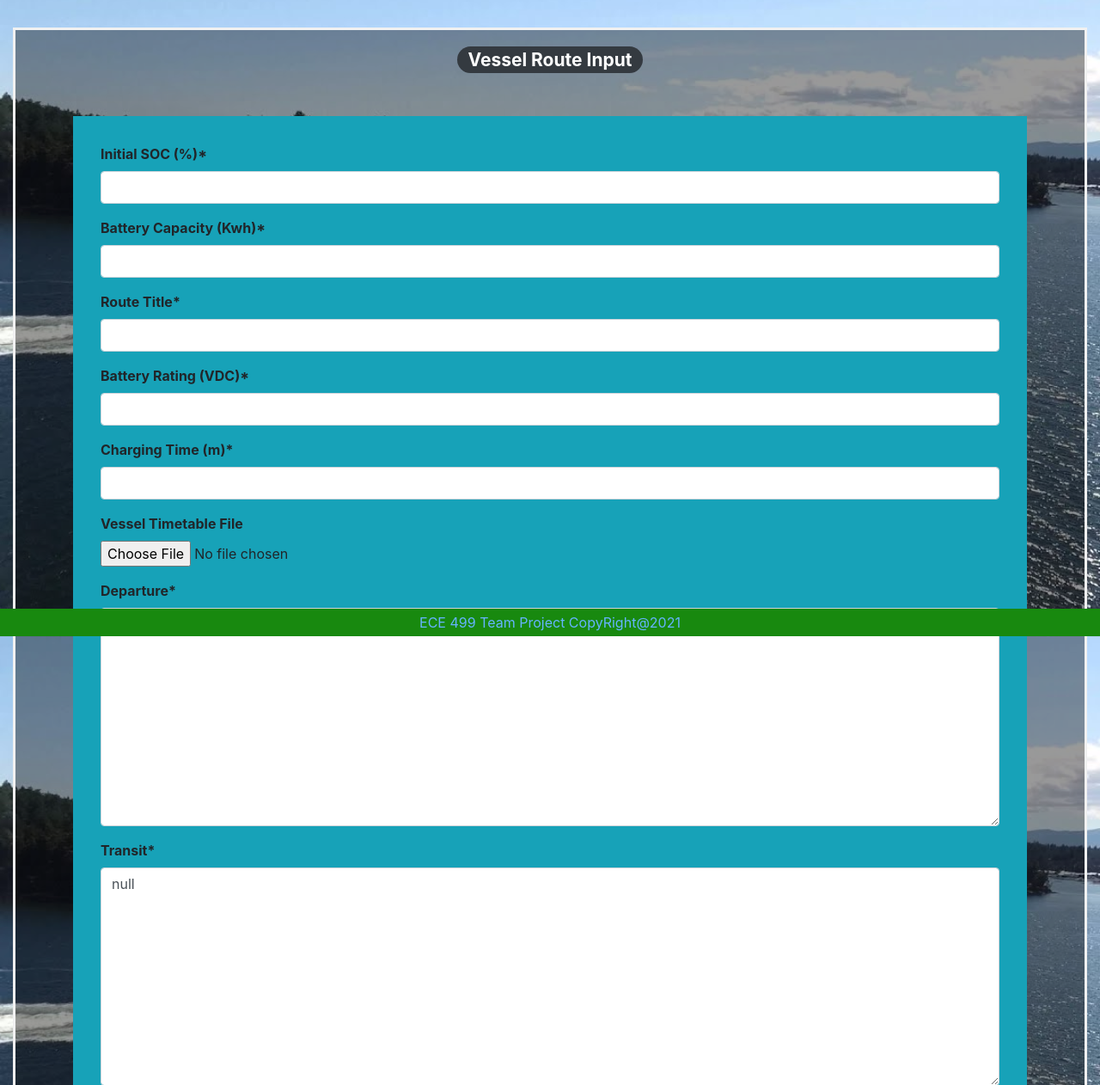
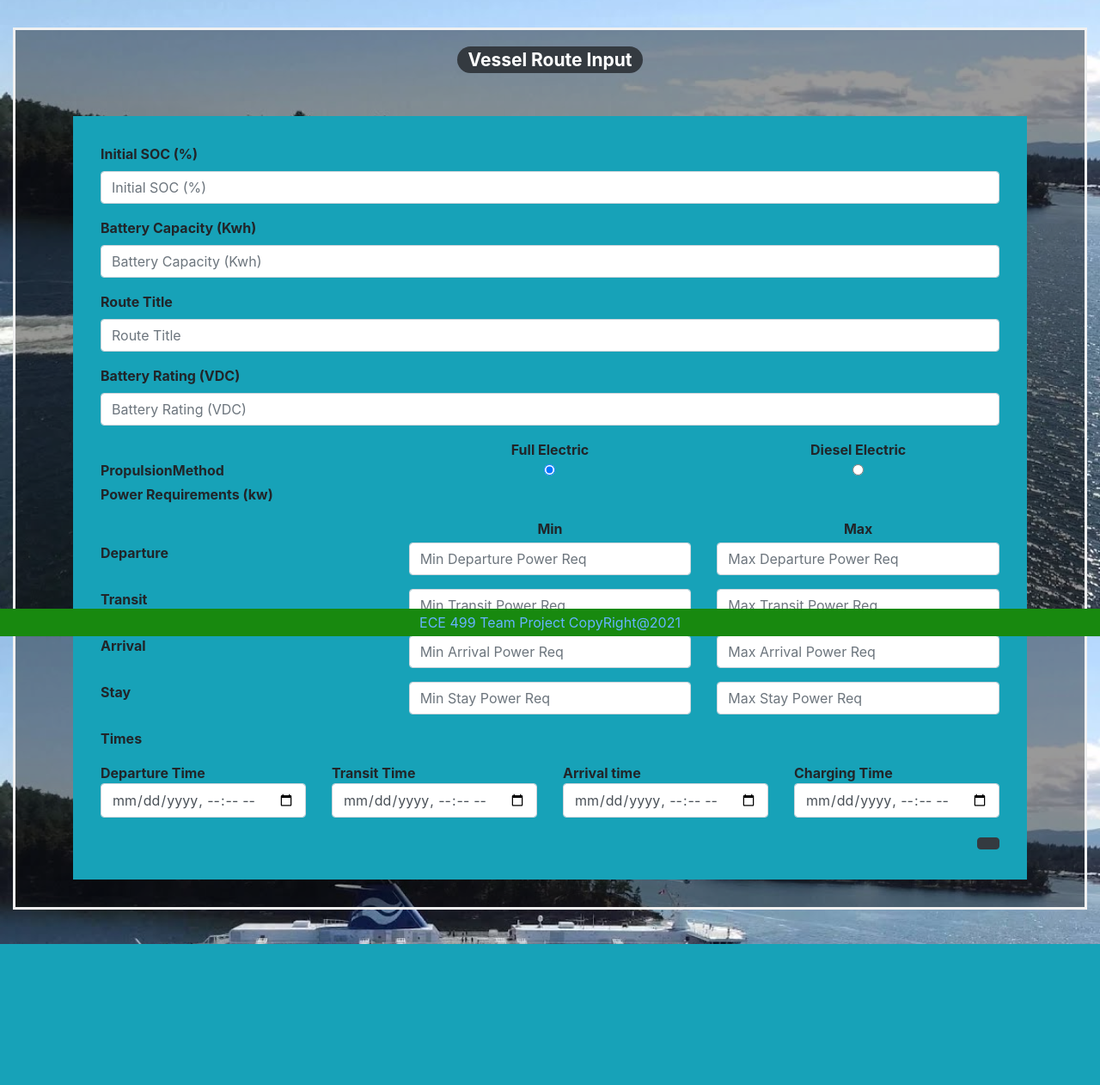
Before and after one commit to therealabdi2/Eletric_Vessel_Energy_Estimator, a Django app: page /routes/view/ in a window 1280 px wide. Shown: the part 60-1322 px from the top of the page at 86% size. After the commit the page ends 1158 px from the top, so only its background shows below. Run offline with Django 3.2, Linux system fonts and the light colour scheme; a user stored in the database is signed in; some libraries are stand-ins or nearby versions.

Commit message:
replicated the vessel route form some what

```diff
--- a/RouteTracker/forms.py
+++ b/RouteTracker/forms.py
@@ -1,11 +1,46 @@
 from django.forms import ModelForm
 from allauth.account.forms import SignupForm
 from django import forms
+from django.forms import widgets
 from .models import Route, CustomUser
 
+
+PROPULSION_METHODS = (
+    ('full electric', 'FULL ELECTRIC'),
+    ('diesel electric', 'DIESEL ELECTRIC')
+)
 
 class RouteForm(ModelForm):
     class Meta:
         model = Route
         verbose_name = "Route List"
-        exclude = ('routeId', 'user', 'dateAdded','calcSOC')
+        fields = [
+            'initialSOC',
+            'batteryCapacity',
+            'routeTitle',
+            'batteryRating',
+            'propulsionMethod',
+            'minDeparturePow',
+            'maxDeparturePow',
+            'minTransitPow',
+            'maxTransitPow',
+            'minArrivalPow',
+            'maxArrivalPow',
+            'minStayingPow',
+            'maxStayingPow',
+            'departure',
+            'transit',
+            'arrival',
+            'stay',
+        ]
+        widgets = {
+            'propulsionMethod': forms.RadioSelect(choices=PROPULSION_METHODS),
+            'departure': forms.DateTimeInput(attrs={'type': 'datetime-local'}),
+            'transit': forms.DateTimeInput(attrs={'type': 'datetime-local'}),
+            'arrival': forms.DateTimeInput(attrs={'type': 'datetime-local'}),
+            'stay': forms.DateTimeInput(attrs={'type': 'datetime-local'}),
+
+        }
+        # def __init__(self, *args, **kwargs):
+        #     super().__init__(*args, **kwargs)
+        #     self.fields['propulsion_method'] = forms.ChoiceField(widget=forms.RadioSelect(choices=PROPULSION_METHODS))
--- a/RouteTracker/templates/viewRoutes.html
+++ b/RouteTracker/templates/viewRoutes.html
@@ -2,6 +2,9 @@
 {% load static %}
 {% load bootstrap4%}
 {% load crispy_forms_tags %}
+{% block head %}
+<link href="{% static 'fontawesome_free/css/all.min.css' %}" rel="stylesheet" type="text/css">
+{% endblock %}
 {% block content %}
 <div class="container ">
     <div class="row mainheader" style="padding-bottom: 50px;">
@@ -11,10 +14,70 @@
         <form action="{% url 'view' %}" method="post">
             {% csrf_token %}
             {%comment%}
-               {% for field in form  %}
+            {% for field in form %}
             {% endfor %}
             {%endcomment%}
-               {{form|crispy}}
+            {% bootstrap_field form.initialSOC layout='horizontal' %}
+            {% bootstrap_field form.batteryCapacity layout='horizontal' %}
+            {% bootstrap_field form.routeTitle layout='horizontal' %}
+            {% bootstrap_field form.batteryRating layout='horizontal' %}
+            <div class="row">
+                <div class="col-sm-4"></div>
+                <div class="col-sm-4 text-center">Full Electric</div>
+                <div class="col-sm-4 text-center">Diesel Electric</div>
+            </div>
+            <div class="row mb-1">
+                <div class="col-sm-4">{{ form.propulsionMethod.label }}</div>
+                {% for radio in form.propulsionMethod %}
+                <div class="col-sm-4 text-center">{{radio.tag}}</div>
+                {% endfor %}
+            </div>
+            {% comment %}
+            {% bootstrap_field form.propulsionMethod layout='horizontal' %}
+            {% endcomment %}
+            <p>Power Requirements (kw)</p>
+            <div class="row mb-1">
+                <div class="col-sm-4"></div>
+                <div class="col-sm-4 text-center">Min</div>
+                <div class="col-sm-4 text-center">Max</div>
+            </div>
+            <div class="row">
+                <div class="col-sm-4">Departure</div>
+                <div class="col-sm-4">{% bootstrap_field form.minDeparturePow show_label=False %}</div>
+                <div class="col-sm-4">{% bootstrap_field form.maxDeparturePow show_label=False %}</div>
+            </div>
+            <div class="row">
+                <div class="col-sm-4">Transit</div>
+                <div class="col-sm-4">{% bootstrap_field form.minTransitPow show_label=False %}</div>
+                <div class="col-sm-4">{% bootstrap_field form.maxTransitPow show_label=False %}</div>
+            </div>
+            <div class="row">
+                <div class="col-sm-4">Arrival</div>
+                <div class="col-sm-4">{% bootstrap_field form.minArrivalPow show_label=False %}</div>
+                <div class="col-sm-4">{% bootstrap_field form.maxArrivalPow show_label=False %}</div>
+            </div>
+            <div class="row">
+                <div class="col-sm-4">Stay</div>
+                <div class="col-sm-4">{% bootstrap_field form.minStayingPow show_label=False %}</div>
+                <div class="col-sm-4">{% bootstrap_field form.maxStayingPow show_label=False %}</div>
+            </div>
+            <p>Times</p>
+            <div class="row">
+                <div class="col-sm-3">Departure Time</div>
+                <div class="col-sm-3">Transit Time</div>
+                <div class="col-sm-3">Arrival time</div>
+                <div class="col-sm-3">Charging Time</div>
+            </div>
+            <div class="row">
+                <div class="col-sm-3">{% bootstrap_field form.departure show_label=False %}</div>
+                <div class="col-sm-3">{% bootstrap_field form.transit show_label=False %}</div>
+                <div class="col-sm-3">{% bootstrap_field form.arrival show_label=False %}</div>
+                <div class="col-sm-3">{% bootstrap_field form.stay show_label=False %}</div>
+            </div>
+            <div class="d-flex justify-content-end" id="add-button-block">
+                <div><button type="button" class="btn btn-dark" id="add-trip-timings"><i class="fas fa-plus-circle fa-2x"></i></button></div>
+            </div>
+            {% buttons submit='SUBMIT' %}{% endbuttons %}
             {% comment %}
             <div class="row pb-1 mx-auto">
                 <div class="col-sm-6 ">
@@ -25,7 +88,6 @@
                 </div>
             </div>
             {% endcomment %}
-             <button type="submit" class="btn btn-primary">Submit</button>
         </form>
     </div>
 </div>
@@ -43,7 +105,7 @@
             <input style="margin-right:1rem;" type="text" id="rname" name="rname"><br>
             <button type="submit" class="btn btn-primary js-submit">Submit</button>
         </form>
-            <div id="chartContainer"  style="display:none;">
+        <div id="chartContainer" style="display:none;">
             <canvas id="routeChart"></canvas>
         </div>
     </div>
@@ -81,7 +143,7 @@
             if (rname === "") {
                 return;
             }
-                var newClickHandler = function(e, legendItem, legend) {
+            var newClickHandler = function (e, legendItem, legend) {
                 const index = legendItem.datasetIndex;
                 const ci = legend.chart;
                 if (ci.isDatasetVisible(index)) {
@@ -91,19 +153,19 @@
                     ci.show(index);
                     legendItem.hidden = false;
                 }
-                        legendItem.fillStyle =  '#32a852';
+                legendItem.fillStyle = '#32a852';
             }
 
 
             // Setting up chart stuff  and ensure that previous one is destroyed first
-                if (routeChart !== undefined){
+            if (routeChart !== undefined) {
                 routeChart.destroy();
             }
             var ctx = $('#routeChart')[0].getContext("2d");
             ctx.height = 1000;
-                var bgColors = ['rgb(165,42,42)',  'rgb(123,104,238)','rgb(255,140,0)', 'rgb(107,142,35)',
-                       'rgb(102,205,170)', 'rgb(0,255,255)', 'rgb(95,158,160)','rgb(34,139,34)', 'rgb(173,216,230)', 'rgb(0,0,205)',
-                      'rgb(240,230,140)','rgb(216,191,216)','rgb(255,20,147)',  'rgb(255,127,80)','rgb(139,69,19)', 'rgb(112,128,144)'];
+            var bgColors = ['rgb(165,42,42)', 'rgb(123,104,238)', 'rgb(255,140,0)', 'rgb(107,142,35)',
+                'rgb(102,205,170)', 'rgb(0,255,255)', 'rgb(95,158,160)', 'rgb(34,139,34)', 'rgb(173,216,230)', 'rgb(0,0,205)',
+                'rgb(240,230,140)', 'rgb(216,191,216)', 'rgb(255,20,147)', 'rgb(255,127,80)', 'rgb(139,69,19)', 'rgb(112,128,144)'];
 
             $.ajax({
                 data: { 'routeName': rname }, // get the form data
@@ -112,7 +174,7 @@
                 // on success
                 success: function (response) {
                     console.log("response", response)
-                        if (response.data === undefined){
+                    if (response.data === undefined) {
                         return;
                     }
 
@@ -122,23 +184,23 @@
                     let modes = ['Departure', 'Transit', 'Arrival', 'Stay'];
                     var usedColors = [];
                     var i = 0;
-                        response.labels.forEach(function(item, index){
+                    response.labels.forEach(function (item, index) {
                         var time = item.split('T')[1];
-                            var an = time.substr(0, time.length-1);
-                            cleanLabels.push(an + ' ' + modes[index%modes.length]);
+                        var an = time.substr(0, time.length - 1);
+                        cleanLabels.push(an + ' ' + modes[index % modes.length]);
                     });
                     let k = 0;
                     let data2 = new Array(cleanLabels.length).fill(100);
 
-                        for (let i = 0; i < cleanLabels.length; i++){
-                             if (i % 4 === 0 && i > 0){
-                                 k +=1;
+                    for (let i = 0; i < cleanLabels.length; i++) {
+                        if (i % 4 === 0 && i > 0) {
+                            k += 1;
                         }
                         usedColors.push(bgColors[k]);
                     }
                     var cleanData = [];
                     console.log("data2", data2);
-                        response.data.forEach(function(item, index){
+                    response.data.forEach(function (item, index) {
                         cleanData.push(item.toFixed(2));
                     });
                     console.log("usedcolors", usedColors);
@@ -161,7 +223,7 @@
 
                         },
                         options: {
-                                plugins:{
+                            plugins: {
                                 legend: {
                                     position: 'top',
                                     display: true,
@@ -197,5 +259,29 @@
             return false;
         });
     })
+    let add_trip_timings_button = $('#add-trip-timings');
+    let add_button_block = $('#add-button-block');
+    let departure_ind, transit_ind, arrival_ind, stay_ind;
+    departure_ind = transit_ind = arrival_ind = stay_ind = 1;
+    add_trip_timings_button.click((e) => {
+        // console.log("invoked");
+        let new_timing_row = $(`<div class="row">
+                <div class="col-sm-3">Departure Time</div>
+                <div class="col-sm-3">Transit Time</div>
+                <div class="col-sm-3">Arrival time</div>
+                <div class="col-sm-3">Charging Time</div>
+            </div>
+            <div class="row">
+                <div class="col-sm-3"><div class="form-group"><label class="sr-only" for="id_departure_${departure_ind}">Departure</label><input type="datetime-local" name="departure-${departure_ind}" class="form-control" title="" required="" id="id_departure_${departure_ind}"></div></div>
+                <div class="col-sm-3"><div class="form-group"><label class="sr-only" for="id_transit_${transit_ind}">Transit</label><input type="datetime-local" name="transit-${transit_ind}" class="form-control" title="" required="" id="id_transit_${transit_ind}"></div></div>
+                <div class="col-sm-3"><div class="form-group"><label class="sr-only" for="id_arrival_${arrival_ind}">Arrival</label><input type="datetime-local" name="arrival-${arrival_ind}" class="form-control" title="" required="" id="id_arrival_${arrival_ind}"></div></div>
+                <div class="col-sm-3"><div class="form-group"><label class="sr-only" for="id_stay_${stay_ind}">Stay</label><input type="datetime-local" name="stay-${stay_ind}" class="form-control" title="" required="" id="id_stay_${stay_ind}"></div></div>
+            </div>
+            `);
+        // console.log('new timing row created');
+        // console.log(new_timing_row);
+        new_timing_row.insertBefore(add_button_block);
+    })
 </script>
+<script src="{% static 'fontawesome_free/js/all.min.js' %}"></script>
 {% endblock javascript %}
--- a/RouteTracker/views.py
+++ b/RouteTracker/views.py
@@ -10,7 +10,7 @@
 from .forms import RouteForm
 from django.http import JsonResponse
 import statistics
-
+from pprint import pprint
 """
 from .models import Author
 """
@@ -45,6 +45,7 @@
     """ Meant to gather route details and display SOC levels """
     user = request.user
     if request.method == "POST":
+        pprint(request.POST)
         form = RouteForm(request.POST)
         if form.is_valid():
            route = form.save(commit=False) # get the new route without saving to database
--- a/templates/base2.html
+++ b/templates/base2.html
@@ -19,6 +19,7 @@
         integrity="sha384-Gn5384xqQ1aoWXA+058RXPxPg6fy4IWvTNh0E263XmFcJlSAwiGgFAW/dAiS6JXm" crossorigin="anonymous" />
     <link rel="stylesheet" href="{% static 'RouteTracker/RouteTracker.css' %}" />
     <link rel="stylesheet" href="{% static 'payments.css' %}" />
+    {% block head %} {% endblock %}
 </head>
 
 <body class="bodyContent" style="
@@ -73,5 +74,4 @@
     integrity="sha384-JZR6Spejh4U02d8jOt6vLEHfe/JQGiRRSQQxSfFWpi1MquVdAyjUar5+76PVCmYl"
     crossorigin="anonymous"></script>
 <script src="{% static 'payments.js' %}"></script>
-
 </html>
```
Also changed, not shown: RouteTracker/models.py (+11 -3 lines). Lines whose indentation alone changed are shown as unchanged.
